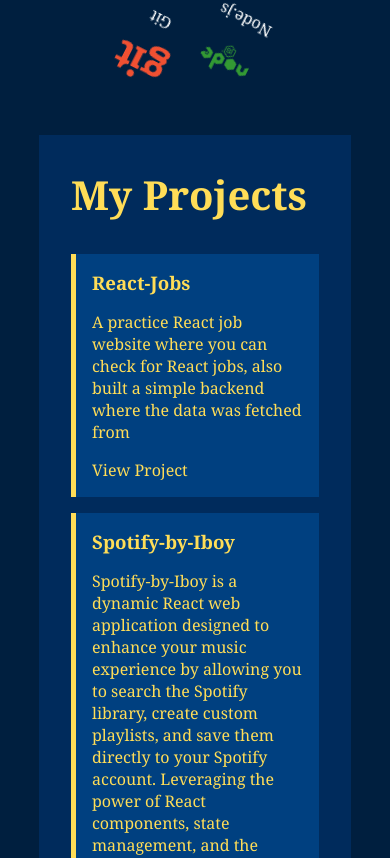
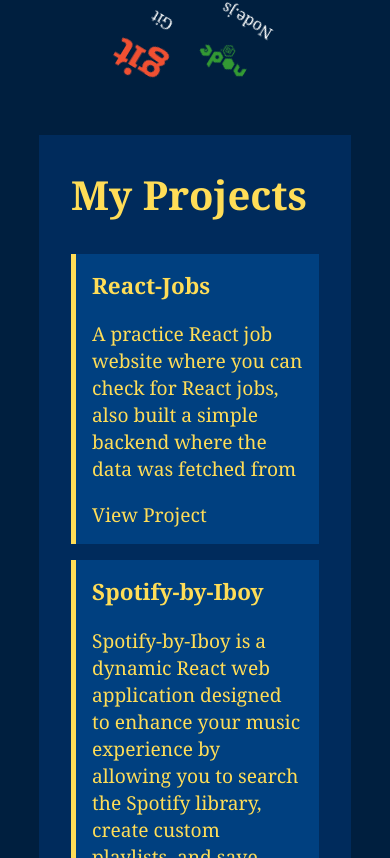
Before and after one commit to IfeoluwaGIT/my-portfolio, a React (Create React App) app: page / in a window 390 px wide. Shown: the part 766-1624 px from the top of the page. Built offline with nearby package versions, Linux system fonts and the light colour scheme.

Commit message:
lighter navy blue background commit

```diff
--- a/src/App.css
+++ b/src/App.css
@@ -53,3 +53,15 @@
 footer{
   text-align: center;
 }
+
+@media (max-width: 850px) {
+  #projects{
+    font-size: 0.7rem;
+  }
+  }
+
+  @media (max-width: 480px) {
+    #projects {
+      font-size: 1.2em;
+    }
+    }
--- a/src/components/AboutMe/AboutMe.css
+++ b/src/components/AboutMe/AboutMe.css
@@ -11,7 +11,7 @@
     max-width: 800px;
     margin: 0 auto;
     padding: 2rem;
-    background: #002b5c; /* Slightly lighter navy blue */
+    background: #004080; /* Slightly lighter navy blue */
     border-radius: 8px;
     box-shadow: 0 8px 16px rgba(0, 0, 0, 0.1);
   }
@@ -38,6 +38,7 @@
 
 @media (max-width: 480px) {
   .content {
-    font-size: 0.9em;
+    font-size: 0.1rem;
+
   }
 }
```
